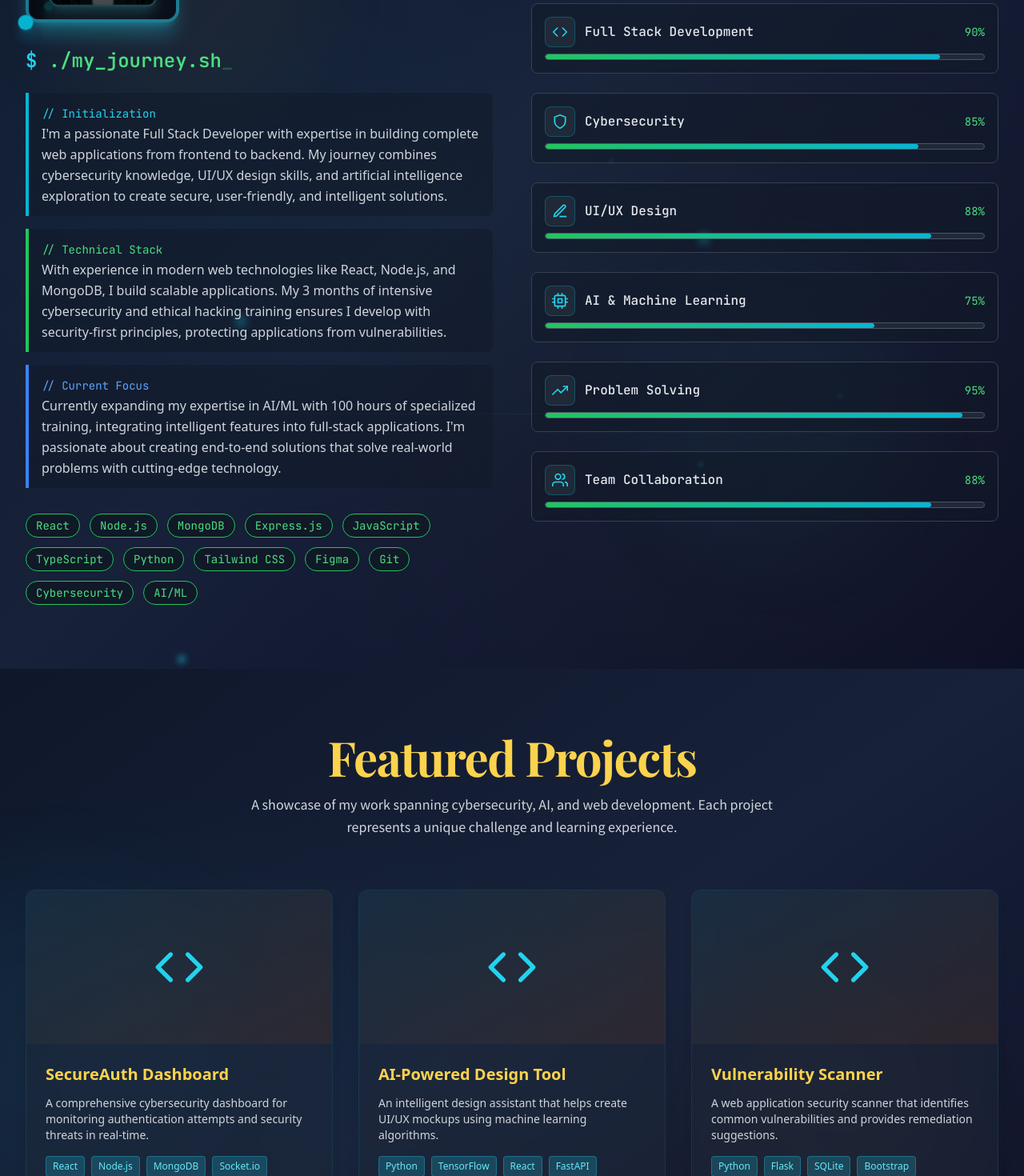
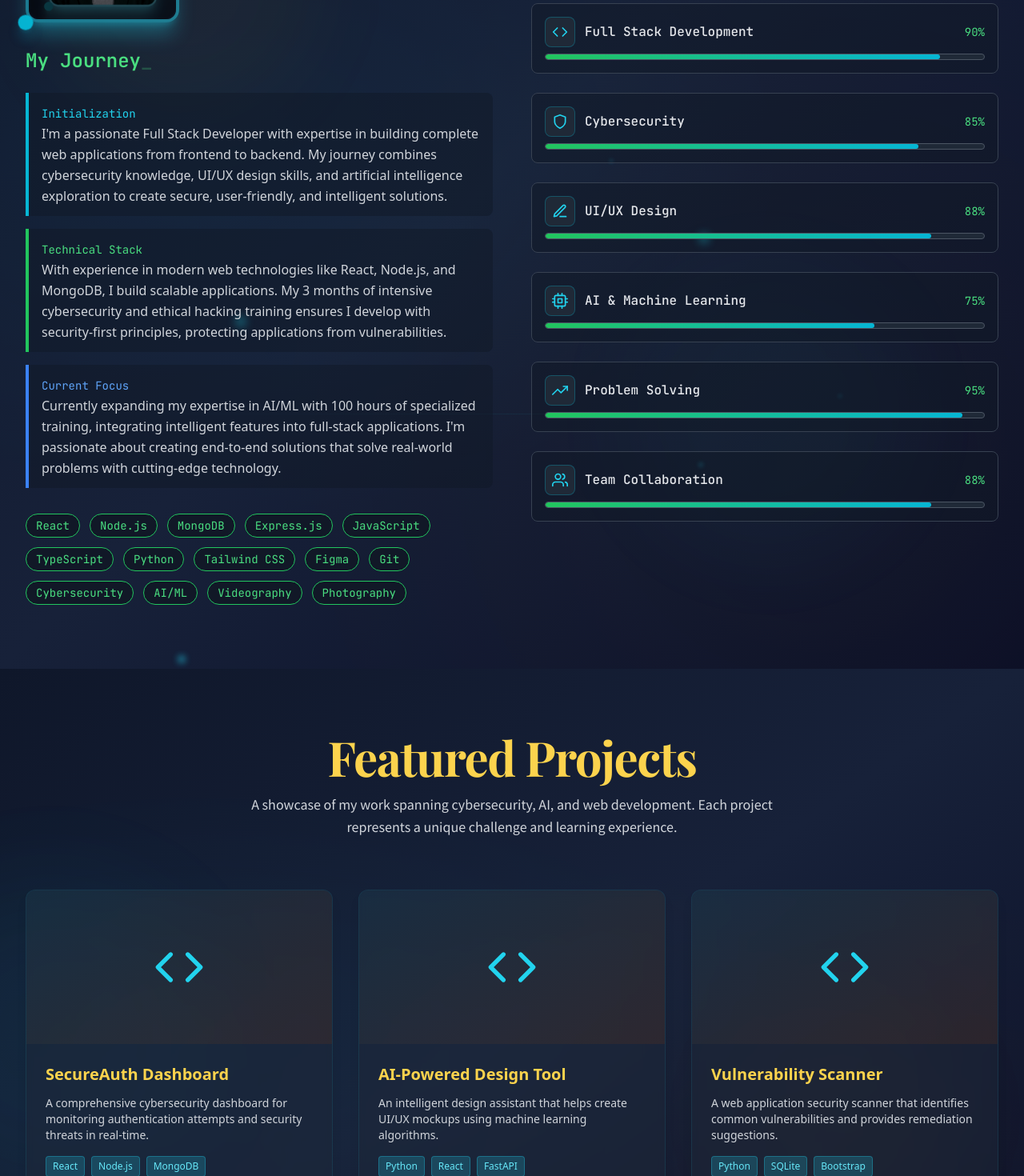
Before and after one commit to diptikc69/portfolio, a React (Vite) app in the folder frontend/: page / in a window 1280 px wide. Shown: the part 1240-2710 px from the top of the page at 80% size. Built offline with nearby package versions, Linux system fonts and the light colour scheme; the HTML template or start-up script is replaced by a standard one.

Commit message:
fix: remove Socket.io, TensorFlow, Flask; add Videography and Photography skills

```diff
--- a/frontend/src/components/About.jsx
+++ b/frontend/src/components/About.jsx
@@ -207,7 +207,7 @@ const About = () => {
               </motion.div>
 
               <h3 className="text-2xl font-bold mb-6 text-green-400 font-mono">
-                <span className="text-cyan-400">$</span> ./my_journey.sh
+                My Journey
                 <motion.span
                   animate={{ opacity: [1, 0, 1] }}
                   transition={{ duration: 1, repeat: Infinity }}
@@ -219,21 +219,21 @@ const About = () => {
 
               <div className="space-y-4 text-gray-300 leading-relaxed">
                 <p className="border-l-4 border-cyan-500 pl-4 bg-gray-900/50 p-3 rounded-r-lg">
-                  <span className="text-cyan-400 font-mono text-sm">// Initialization</span><br />
+                  <span className="text-cyan-400 font-mono text-sm">Initialization</span><br />
                   I'm a passionate Full Stack Developer with expertise in building complete web applications
                   from frontend to backend. My journey combines cybersecurity knowledge, UI/UX design skills,
                   and artificial intelligence exploration to create secure, user-friendly, and intelligent solutions.
                 </p>
 
                 <p className="border-l-4 border-green-500 pl-4 bg-gray-900/50 p-3 rounded-r-lg">
-                  <span className="text-green-400 font-mono text-sm">// Technical Stack</span><br />
+                  <span className="text-green-400 font-mono text-sm">Technical Stack</span><br />
                   With experience in modern web technologies like React, Node.js, and MongoDB, I build
                   scalable applications. My 3 months of intensive cybersecurity and ethical hacking training
                   ensures I develop with security-first principles, protecting applications from vulnerabilities.
                 </p>
 
                 <p className="border-l-4 border-blue-500 pl-4 bg-gray-900/50 p-3 rounded-r-lg">
-                  <span className="text-blue-400 font-mono text-sm">// Current Focus</span><br />
+                  <span className="text-blue-400 font-mono text-sm">Current Focus</span><br />
                   Currently expanding my expertise in AI/ML with 100 hours of specialized training,
                   integrating intelligent features into full-stack applications. I'm passionate about
                   creating end-to-end solutions that solve real-world problems with cutting-edge technology.
@@ -244,7 +244,7 @@ const About = () => {
                 className="mt-8 flex flex-wrap gap-3"
                 variants={itemVariants}
               >
-                {['React', 'Node.js', 'MongoDB', 'Express.js', 'JavaScript', 'TypeScript', 'Python', 'Tailwind CSS', 'Figma', 'Git', 'Cybersecurity', 'AI/ML'].map((tech, index) => (
+                {['React', 'Node.js', 'MongoDB', 'Express.js', 'JavaScript', 'TypeScript', 'Python', 'Tailwind CSS', 'Figma', 'Git', 'Cybersecurity', 'AI/ML', 'Videography', 'Photography'].map((tech, index) => (
                   <motion.span
                     key={tech}
                     className="px-3 py-1 bg-gray-900 border border-green-500 text-green-400 rounded-full text-sm font-mono hover:bg-green-500/10 hover:shadow-lg hover:shadow-green-500/25 transition-all duration-300"
@@ -265,7 +265,7 @@ const About = () => {
             {/* Skills Section */}
             <motion.div variants={itemVariants} className="relative z-10">
               <h3 className="text-2xl font-bold mb-8 text-green-400 font-mono">
-                <span className="text-cyan-400">$</span> ./skills --list
+                Skills
                 <motion.span
                   animate={{ opacity: [1, 0, 1] }}
                   transition={{ duration: 1, repeat: Infinity }}
--- a/frontend/src/components/Projects.jsx
+++ b/frontend/src/components/Projects.jsx
@@ -19,7 +19,7 @@ const Projects = () => {
       _id: '1',
       title: 'SecureAuth Dashboard',
       description: 'A comprehensive cybersecurity dashboard for monitoring authentication attempts and security threats in real-time.',
-      techStack: ['React', 'Node.js', 'MongoDB', 'Socket.io'],
+      techStack: ['React', 'Node.js', 'MongoDB'],
       githubLink: 'https://github.com/diptikc69',
       liveDemo: '#'
     },
@@ -27,7 +27,7 @@ const Projects = () => {
       _id: '2',
       title: 'AI-Powered Design Tool',
       description: 'An intelligent design assistant that helps create UI/UX mockups using machine learning algorithms.',
-      techStack: ['Python', 'TensorFlow', 'React', 'FastAPI'],
+      techStack: ['Python', 'React', 'FastAPI'],
       githubLink: 'https://github.com/diptikc69',
       liveDemo: '#'
     },
@@ -35,7 +35,7 @@ const Projects = () => {
       _id: '3',
       title: 'Vulnerability Scanner',
       description: 'A web application security scanner that identifies common vulnerabilities and provides remediation suggestions.',
-      techStack: ['Python', 'Flask', 'SQLite', 'Bootstrap'],
+      techStack: ['Python', 'SQLite', 'Bootstrap'],
       githubLink: 'https://github.com/diptikc69',
       liveDemo: '#'
     }
```
